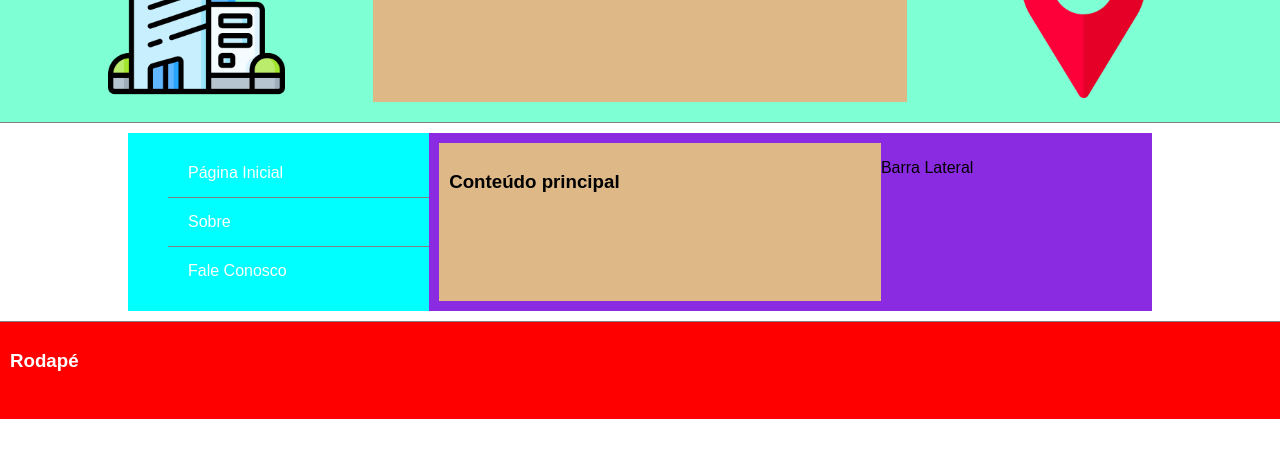
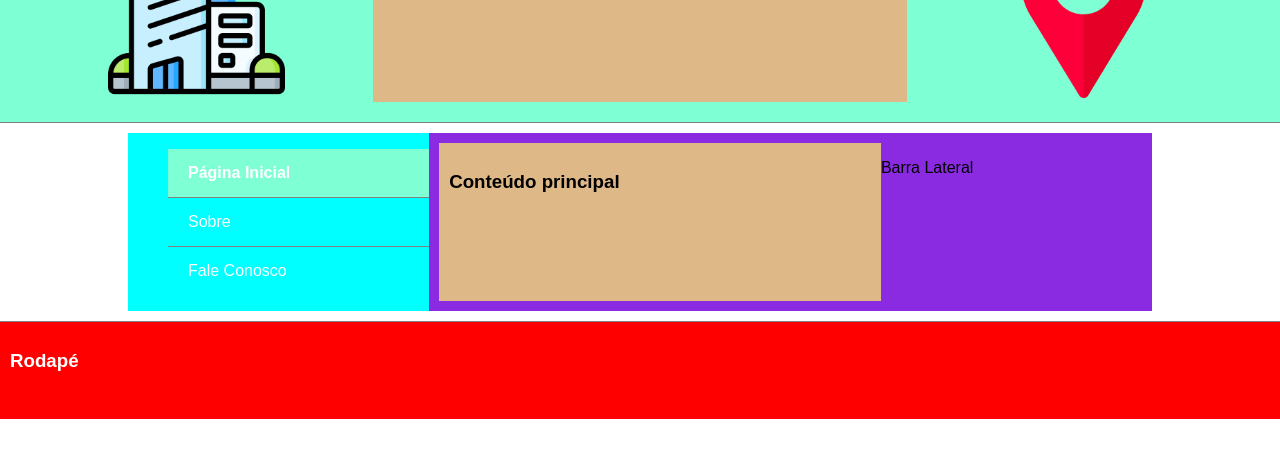
Before and after one commit to guurubu/FeiraTech, a plain HTML site: page index.html in a window 1280 px wide. Shown: the part 99-556 px from the top of the page. Drawn offline with Linux system fonts and the light colour scheme.

Commit message:
exemplo menu lateral

```diff
--- a/css/estilos.css
+++ b/css/estilos.css
@@ -68,9 +68,16 @@ footer {
   background-color: blue;
   padding-left: 30px;
 }
+
 .menu-lateral li {
   border-bottom: 1px solid gray;
 }
-.menu-lateral li:last-child{
+
+.menu-lateral li:last-child {
   border-bottom: none;
 }
+
+.menu-lateral a.active {
+  background-color:aquamarine;
+  font-weight: bold;
+}
--- a/index.html
+++ b/index.html
@@ -29,7 +29,7 @@
     <div class="conteudo-central">
       <nav class="menu-lateral">
         <ul>
-          <li><a href="index.html">Página Inicial</a></li>
+          <li><a href="index.html" class="active">Página Inicial</a></li>
           <li><a href="sobre.html">Sobre</a></li>
           <li><a href="contato.html">Fale Conosco</a></li>
         </ul>
```
Also changed, not shown: contato.html (+1 -1 lines), sobre.html (+1 -1 lines).
